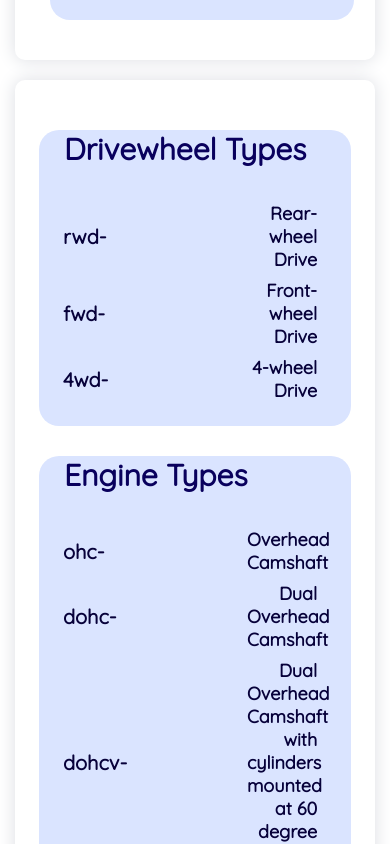
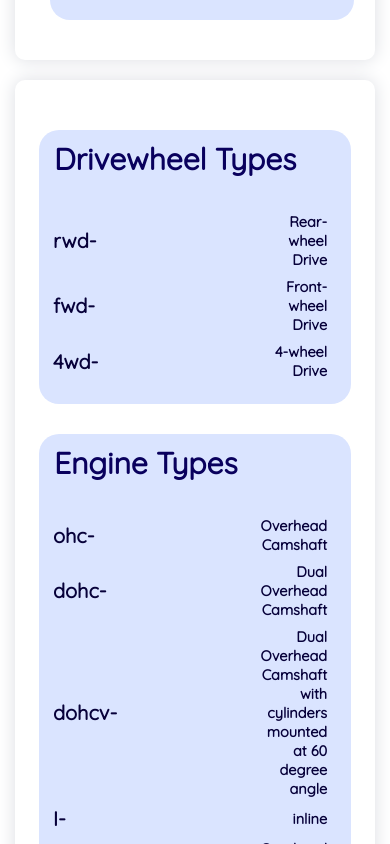
Before and after one commit to harasees-singh/Data-Analysis-Project, a React (Create React App) app in the folder automobile_industry_analysis/: page / in a window 390 px wide. Shown: the part 1000-1844 px from the top of the page. Built offline with nearby package versions, Linux system fonts and the light colour scheme; the HTML template or start-up script is replaced by a standard one.

Commit message:
css final update

```diff
--- a/automobile_industry_analysis/public/index.html
+++ b/automobile_industry_analysis/public/index.html
@@ -2,10 +2,10 @@
 <html lang="en">
   <head>
     <meta charset="utf-8" />
-    <link rel="apple-touch-icon" sizes="180x180" href="/apple-touch-icon.png">
-    <link rel="icon" type="image/png" sizes="32x32" href="/favicon-32x32.png">
-    <link rel="icon" type="image/png" sizes="16x16" href="/favicon-16x16.png">
-    <link rel="manifest" href="/site.webmanifest">
+    <link rel="apple-touch-icon" sizes="180x180" href="%PUBLIC_URL%//apple-touch-icon.png">
+    <link rel="icon" type="image/png" sizes="32x32" href="%PUBLIC_URL%//favicon-32x32.png">
+    <link rel="icon" type="image/png" sizes="16x16" href="%PUBLIC_URL%//favicon-16x16.png">
+    <link rel="manifest" href="%PUBLIC_URL%//site.webmanifest">
     <meta name="viewport" content="width=device-width, initial-scale=1" />
     <meta name="theme-color" content="#000000" />
     <meta
--- a/automobile_industry_analysis/src/components/CSS/Form.css
+++ b/automobile_industry_analysis/src/components/CSS/Form.css
@@ -1,7 +1,7 @@
 .leftalign{
     text-align: left;
     margin: 0;
-    max-width: 6vw;
+    width: 6vw;
 }
 .inputfield{
     max-width: 15vw;
@@ -9,6 +9,7 @@
 }
 @media screen and (max-width: 992px){
     .inputfield{
-        max-width: 30vw;
+        max-width: 45vw;
     }
+
  }
--- a/automobile_industry_analysis/src/components/CSS/Info.css
+++ b/automobile_industry_analysis/src/components/CSS/Info.css
@@ -1,8 +1,9 @@
 .text{
     max-width: 75%;
-    font-size: 18px;
+    font-size: 17px;
     text-align: left;
     margin: 5px;
+    padding-bottom: 31px;
 }
 @media screen and (max-width: 1291px){
     .text{
--- a/automobile_industry_analysis/src/components/CSS/Legend.css
+++ b/automobile_industry_analysis/src/components/CSS/Legend.css
@@ -28,16 +28,18 @@
     max-width: 40vw;
     border-radius: 20px;
 }
-@media screen and (max-width: 792px){
+@media screen and (max-width: 830px){
     .legend{
         display: block;
     }
     .title{
         font-size: 30px;
+        padding-top: 10px;
     }
     .legend_container{
         margin: 20px;
-        padding-right: 30px;
+        padding-right: 20px;
+        padding-left: 10px;
         max-width: 100vw;
         margin-right: 1vw;
         margin-left: 1vw;
--- a/automobile_industry_analysis/src/components/CSS/Row.css
+++ b/automobile_industry_analysis/src/components/CSS/Row.css
@@ -30,7 +30,7 @@
         padding-right: 0;
     }
     .value{
-        font-size: 18px;
+        font-size: 14.5px;
         margin-left: auto;
     }
     .row{
--- a/automobile_industry_analysis/src/components/Navbar.js
+++ b/automobile_industry_analysis/src/components/Navbar.js
@@ -1,5 +1,4 @@
 import { makeStyles } from '@material-ui/core/styles';
-import Typography from '@material-ui/core/Typography';
 import { BsPenFill } from 'react-icons/bs'
 import { AiFillHome } from 'react-icons/ai'
 import { FiSettings } from 'react-icons/fi'
```
